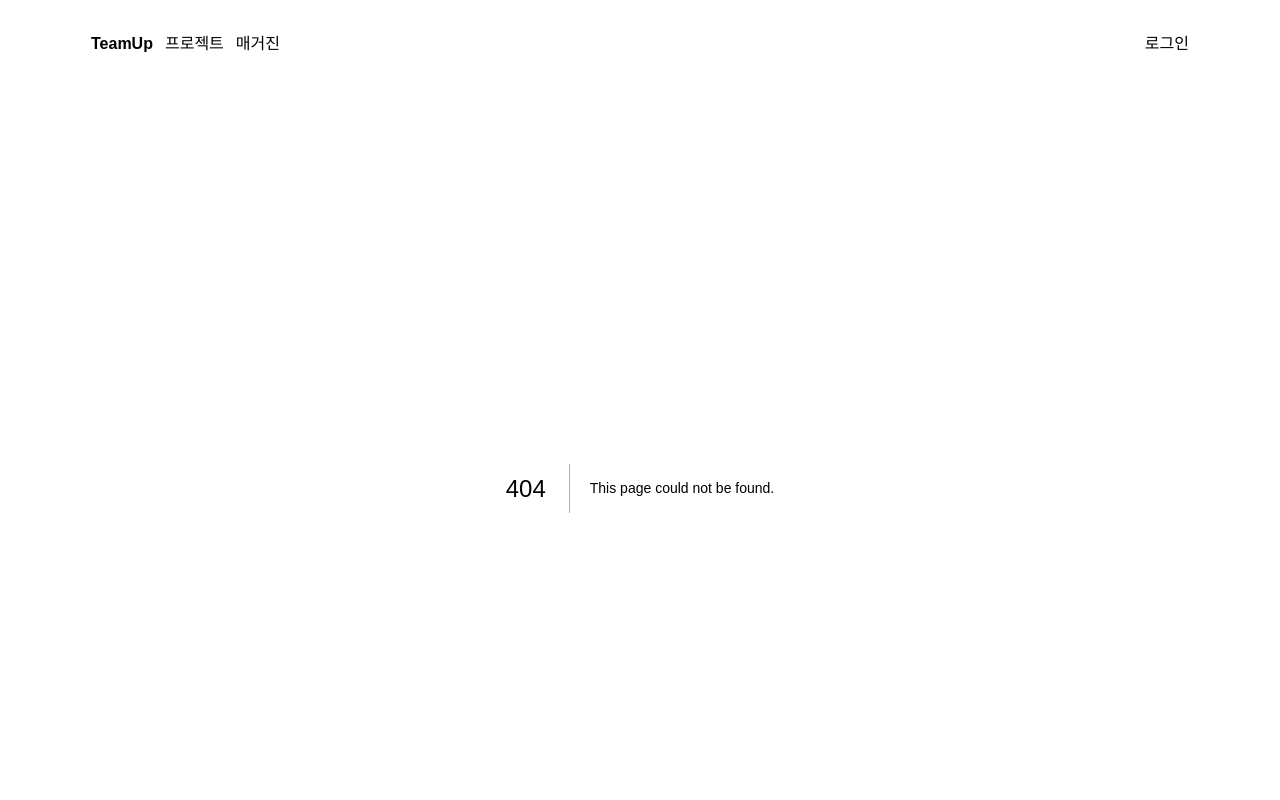
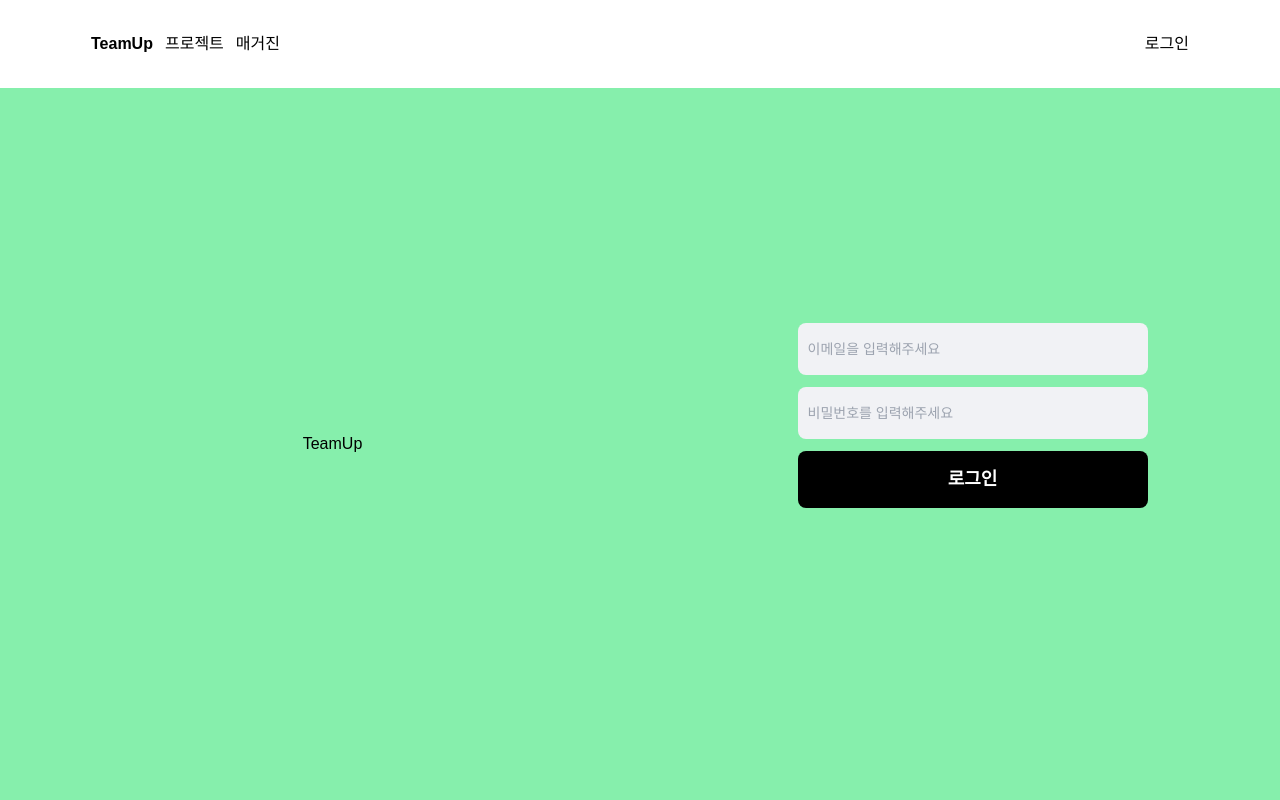
Before and after one commit to bennoholik/TeamUp, a Next.js app: page /signin in a window 1280 px wide. Before the commit this address had no page. Shown: the top 800 px of the page. Built offline with nearby package versions, Linux system fonts and the light colour scheme.

Commit message:
[feat] - 로그인 구현 및 로그인 제어

```diff
--- /dev/null
+++ b/components/Auth/SignInModal.tsx
@@ -0,0 +1,38 @@
+import Link from "next/link";
+import ModalPortal from "../MordalPortal";
+
+const SignInModal = ({ setModalState }) => {
+  return (
+    <ModalPortal selector="#portal">
+      <div className="w-full h-screen fixed  flex justify-center items-center ">
+        <div
+          className="w-full h-screen absolute z-40 bg-black opacity-30"
+          onClick={() => setModalState(false)}
+        />
+        <div className="bg-white z-50 w-[300px] h-[400px] p-4">
+          <div className="text-center bg-yellow-300 h-14">
+            <span>Kakao Login</span>
+          </div>
+          <div className="text-center bg-green-400 h-14">
+            <span>Naver Login</span>
+          </div>
+          <div className="text-center bg-white h-14 border">
+            <span>Google Login</span>
+          </div>
+
+          <div className="flex justify-between mt-10">
+            <Link href="signin" onClick={() => setModalState(false)}>
+              Email로 로그인하기
+            </Link>
+
+            <h1 className="text-black" onClick={() => setModalState(false)}>
+              취소
+            </h1>
+          </div>
+        </div>
+      </div>
+    </ModalPortal>
+  );
+};
+
+export default SignInModal;
--- a/components/Header.tsx
+++ b/components/Header.tsx
@@ -1,8 +1,29 @@
 "use client";
 
 import Link from "next/link";
+import { useEffect, useState } from "react";
+import { userInfoQueries } from "../core/api/userinfoQueries";
+import { getCookieToken } from "../core/utils/cookie";
+import SignInModal from "./Auth/SignInModal";
+import ModalPortal from "./MordalPortal";
 
 const Header = () => {
+  const [modalState, setModalState] = useState(false);
+  const [tokenCheck, setTokenCheck] = useState(false);
+  // const { data: userinfo, isSuccess } = userInfoQueries.useGetUserinfo();
+
+  // useEffect(() => {
+  //   if (isSuccess) {
+  //     alert("hello");
+  //   }
+  // }, [isSuccess, userinfo]);
+
+  useEffect(() => {
+    if (getCookieToken()) {
+      setTokenCheck(true);
+    }
+  }, []);
+
   return (
     <nav className="xl:max-w-[1130px] w-full flex justify-between mx-auto py-8 px-4 ">
       <div className="flex gap-x-3">
@@ -14,8 +35,11 @@ const Header = () => {
       </div>
 
       <div className="flex">
-        <p>로그인</p>
+        {tokenCheck ? null : (
+          <button onClick={() => setModalState(true)}>로그인</button>
+        )}
       </div>
+      {modalState ? <SignInModal setModalState={setModalState} /> : null}
     </nav>
   );
 };
--- /dev/null
+++ b/core/api/userinfoQueries.ts
@@ -0,0 +1,15 @@
+import { useQuery } from "@tanstack/react-query"
+import { getCookieToken } from "../utils/cookie";
+import { userinfoApi } from "./apis"
+
+export const userInfoQueries = {
+  useGetUserinfo : () => {
+    return useQuery(["userinfo"], ()=> {
+      return userinfoApi.getUserInfo();
+    }, {
+      enabled: !!getCookieToken(),
+      refetchOnMount: false,
+      refetchOnWindowFocus: false,
+    })
+  }
+}
--- a/core/utils/cookie.ts
+++ b/core/utils/cookie.ts
@@ -2,7 +2,7 @@ import { Cookies } from "react-cookie";
 
 const cookies = new Cookies();
 
-export const setAccessToken = (accessToken: string) => {
+export const setAccessToken = (accessToken: string|undefined) => {
   const today = new Date();
   const expireDate = today.setDate(today.getDate() + 7);
 
--- a/pages/project/[projectId].tsx
+++ b/pages/project/[projectId].tsx
@@ -23,7 +23,6 @@ const DetailPage = () => {
 
 export async function getStaticPaths() {
   const projects = await projectApi.getProjectList();
-  console.log(projects);
 
   const paths = projects.map((pj: IProject) => ({
     params: { projectId: pj.questId.toString() },
--- /dev/null
+++ b/pages/signin.tsx
@@ -0,0 +1,120 @@
+import { useReducer } from "react";
+import { instance } from "../core/utils/axios";
+import { setAccessToken } from "../core/utils/cookie";
+import Router from "next/router";
+
+const SignIn = () => {
+  const [input, updateInput] = useReducer(
+    (prev, next) => {
+      const newInput = { ...prev, ...next };
+
+      const emailRegex =
+        /([\w-.]+)@((\[[0-9]{1,3}\.[0-9]{1,3}\.[0-9]{1,3}\.)|(([\w-]+\.)+))([a-zA-Z]{2,4}|[0-9]{1,3})(\]?)$/;
+      if (newInput.email && emailRegex.test(newInput.email)) {
+        newInput.emailValid = (
+          <p className="mt-2 text-sm text-blue-600">올바른 이메일 형식입니다</p>
+        );
+      } else if (newInput.email.length === 0) {
+        newInput.emailValid = "";
+      } else {
+        newInput.emailValid = (
+          <p className="mt-2 text-sm text-red-600">
+            {" "}
+            올바르지 않은 이메일 형식입니다
+          </p>
+        );
+      }
+
+      if (newInput.password.length > 7) {
+        newInput.passwordValid = (
+          <p className="mt-2 text-sm text-blue-600">
+            올바른 비밀번호 형식입니다
+          </p>
+        );
+      } else if (newInput.password.length === 0) {
+        newInput.passwordValid = "";
+      } else {
+        newInput.passwordValid = (
+          <p className="mt-2 text-sm text-red-600">
+            {" "}
+            올바르지 않은 비밀번호 형식입니다
+          </p>
+        );
+      }
+      if (
+        newInput.password.length > 7 &&
+        newInput.email &&
+        emailRegex.test(newInput.email)
+      ) {
+        newInput.validation = true;
+      } else {
+        newInput.validation = false;
+      }
+
+      return newInput;
+    },
+    {
+      email: "",
+      password: "",
+      emailValid: "",
+      passwordValid: "",
+      validation: false,
+    }
+  );
+
+  const onSignIn = async () => {
+    if (input.validation === true) {
+      const { email, password } = input;
+      try {
+        const data = await instance.post("api/members/login", {
+          email,
+          password,
+        });
+        console.log(data);
+        setAccessToken(data.headers.authorization);
+        Router.push("/"); //next js에서 페이지이동 방식중 하나.
+        // window.location.replace("/");
+      } catch (error) {
+        console.log(error);
+      }
+    }
+  };
+
+  return (
+    <div className="w-full h-[calc(100vh-88px)] bg-green-300 flex flex-row flex-wrap">
+      <div className="mx-auto flex justify-center items-center w-[400px]">
+        TeamUp
+      </div>
+      <div className="mx-auto flex justify-center items-center">
+        <div className="flex flex-col gap-y-3 ">
+          <input
+            type="email"
+            value={input.email}
+            onChange={(e) => updateInput({ email: e.target.value })}
+            className="text-gray-900 text-sm bg-[#f1f2f5] h-[52px] rounded-lg focus:ring-blue-500 focus:border-blue-500 w-[350px] p-2.5"
+            placeholder="이메일을 입력해주세요"
+          />
+          {input.emailValid}
+          <input
+            type="password"
+            value={input.password}
+            onChange={(e) => updateInput({ password: e.target.value })}
+            className="text-gray-900 text-sm bg-[#f1f2f5] h-[52px] rounded-lg focus:ring-blue-500 focus:border-blue-500 w-[350px] p-2.5"
+            placeholder="비밀번호를 입력해주세요"
+          />
+          {input.passwordValid}
+          <button
+            className={
+              "text-white w-full h-[57px] bg-black font-bold rounded-lg text-lg px-5 py-2.5 mr-2 mb-[58px] focus:outline-none "
+            }
+            onClick={onSignIn}
+          >
+            로그인
+          </button>
+        </div>
+      </div>
+    </div>
+  );
+};
+
+export default SignIn;
```
Also changed, not shown: components/Project/Detail/Comment/CommentList.tsx (+0 -9 lines), core/api/apis.ts (+7 -0 lines).
